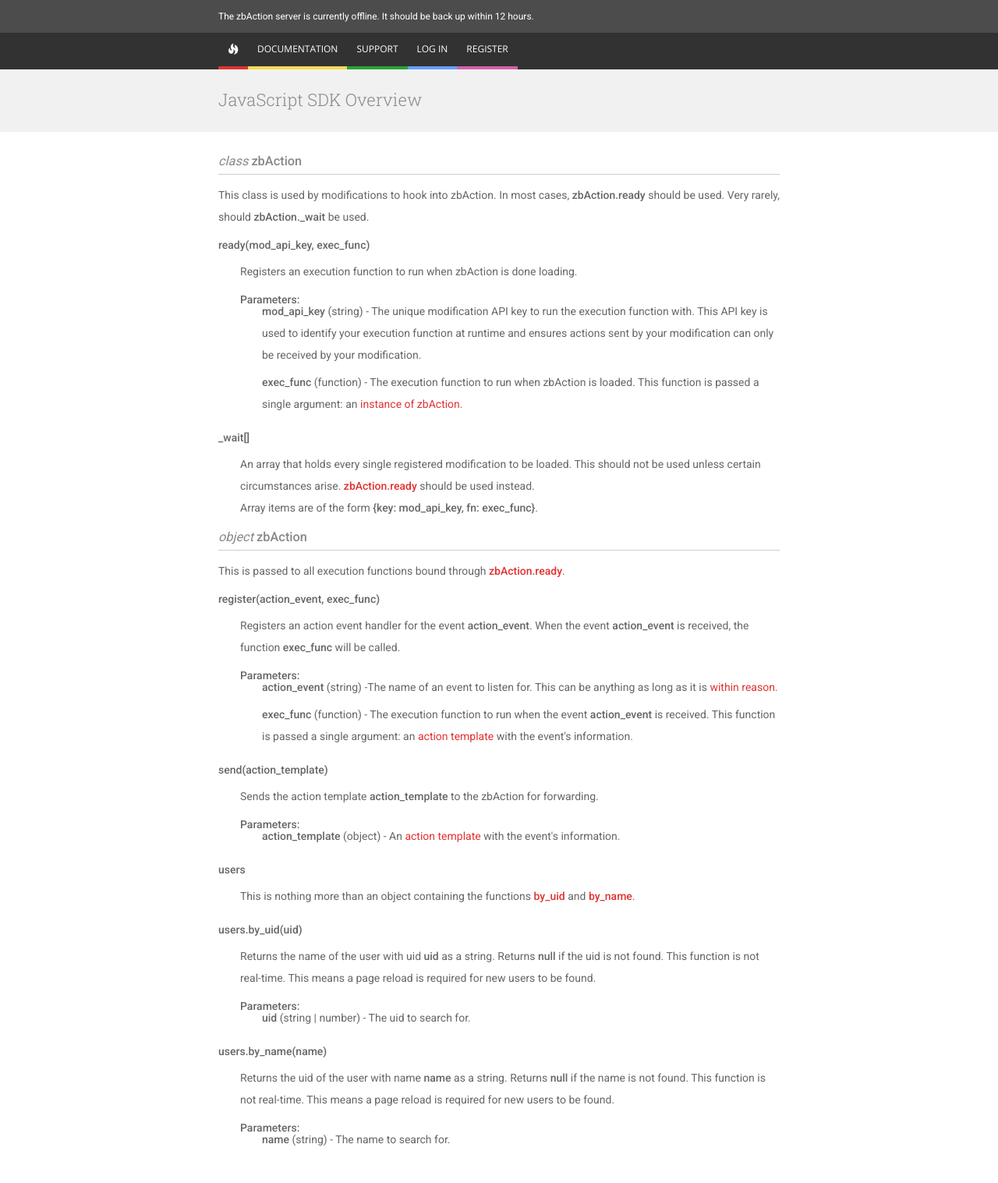
After one commit to zbAction/zbAction, a Python web app: template templates/docs/dev/js-sdk.html in a window 1280 px wide. The commit adds this page. Shown: the whole page at 78% size. Run offline with Jinja, Linux system fonts and the light colour scheme; the template is opened without the code that fills it, so the values that code supplies are empty; some libraries are stand-ins or nearby versions.

Commit message:
more docs

```diff
--- a/static/css/docs.scss
+++ b/static/css/docs.scss
@@ -2,3 +2,32 @@
     display: table-cell;
     width: $wrap_width / 2;
 }
+
+#api {
+    .literal {
+        text-decoration: none;
+        font-weight: 500;
+    }
+
+    .property {
+        + .property {
+            margin-top: $standard_font_size * 1.5;
+        }
+
+        .param {
+            font-weight: 500;
+        }
+
+        > p, > span {
+            margin-left: $standard_line_height;
+        }
+
+        .arg {
+            margin-left: $standard_line_height * 2;
+        }
+
+        .arg + .arg {
+            margin-top: -7px;
+        }
+    }
+}
--- /dev/null
+++ b/templates/docs/dev/js-sdk.html
@@ -0,0 +1,110 @@
+{% extends 'template.html' %}
+
+{% import '_code.html' as code with context %}
+
+{% block title %}JavaScript SDK Overview{% endblock %}
+
+{% block content %}
+<div class="wrapper" id="api">
+    <aside id="class.zbaction">
+        <header>
+            <h3><i>class</i> zbAction</h3>
+        </header>
+        <p>
+            This class is used by modifications to hook into zbAction. In most cases, <span class="literal">zbAction.ready</span> should be used. Very rarely, should <span class="literal">zbAction._wait</span> be used.
+        </p>
+        <aside class="property" id="class.zbaction.ready">
+            <header>
+                <b>ready(mod_api_key, exec_func)</b>
+            </header>
+            <p>
+                Registers an execution function to run when zbAction is done loading.
+            </p>
+            <span class="param">Parameters:</span>
+            <p class="arg">
+                <b>mod_api_key</b> (string) - The unique modification API key to run the execution function with. This API key is used to identify your execution function at runtime and ensures actions sent by your modification can only be received by your modification.
+            </p>
+            <p class="arg">
+                <b>exec_func</b> (function) - The execution function to run when zbAction is loaded. This function is passed a single argument: an <a href="#object.zbaction">instance of zbAction</a>.
+            </p>
+        </aside>
+        <aside class="property" id="class.zbaction._wait">
+            <header>
+                <b>_wait[]</b>
+            </header>
+            <p>
+                An array that holds every single registered modification to be loaded. This should not be used unless certain circumstances arise. <span class="literal"><a href="#class.zbaction.ready">zbAction.ready</a></span> should be used instead.
+                <br />
+                Array items are of the form <span class="literal">{key: mod_api_key, fn: exec_func}</span>.
+            </p>
+        </aside>
+    </aside>
+    <aside id="object.zbaction">
+        <header>
+            <h3><i>object</i> zbAction</h3>
+        </header>
+        <p>
+            This is passed to all execution functions bound through <span class="literal"><a href="#class.zbaction.ready">zbAction.ready</a></span>.
+        </p>
+        <aside class="property" id="object.zbaction.register">
+            <header>
+                <b>register(action_event, exec_func)</b>
+            </header>
+            <p>
+                Registers an action event handler for the event <span class="literal">action_event</span>. When the event <span class="literal">action_event</span> is received, the function <span class="literal">exec_func</span> will be called.
+            </p>
+            <span class="param">Parameters:</span>
+            <p class="arg">
+                <b>action_event</b> (string) -The name of an event to listen for. This can be anything as long as it is <a href="{{ url_for('docs', category='dev', page='restrictions') }}">within reason</a>.
+            </p>
+            <p class="arg">
+                <b>exec_func</b> (function) - The execution function to run when the event <span class="literal">action_event</span> is received. This function is passed a single argument: an <a href="#object.action_template">action template</a> with the event's information.
+            </p>
+        </aside>
+        <aside class="property" id="object.zbaction.send">
+            <header>
+                <b>send(action_template)</b>
+            </header>
+            <p>
+                Sends the action template <span class="literal">action_template</span> to the zbAction for forwarding.
+            </p>
+            <span class="param">Parameters:</span>
+            <p class="arg">
+                <b>action_template</b> (object) - An <a href="#object.action_template">action template</a> with the event's information.
+            </p>
+        </aside>
+        <aside class="property" id="object.zbaction.users">
+            <header>
+                <b>users</b>
+            </header>
+            <p>
+                This is nothing more than an object containing the functions <span class="literal"><a href="#object.zbaction.users.by_uid">by_uid</a></span> and <span class="literal"><a href="#object.zbaction.users.by_name">by_name</a></span>.
+            </p>
+        </aside>
+        <aside class="property" id="object.zbaction.users.by_uid">
+            <header>
+                <b>users.by_uid(uid)</b>
+            </header>
+            <p>
+                Returns the name of the user with uid <span class="literal">uid</span> as a string. Returns <span class="literal">null</span> if the uid is not found. This function is not real-time. This means a page reload is required for new users to be found.
+            </p>
+            <span class="param">Parameters:</span>
+            <p class="arg">
+                <b>uid</b> (string | number) - The uid to search for.
+            </p>
+        </aside>
+        <aside class="property" id="object.zbaction.users.by_name">
+            <header>
+                <b>users.by_name(name)</b>
+            </header>
+            <p>
+                Returns the uid of the user with name <span class="literal">name</span> as a string. Returns <span class="literal">null</span> if the name is not found. This function is not real-time. This means a page reload is required for new users to be found.
+            </p>
+            <span class="param">Parameters:</span>
+            <p class="arg">
+                <b>name</b> (string) - The name to search for.
+            </p>
+        </aside>
+    </aside>
+</div>
+{% endblock %}
```
Also changed, not shown: templates/docs/general/index.html (+5 -2 lines), static/css/zba.css.
